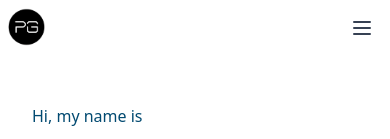
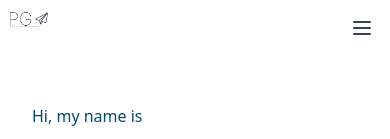
Before and after one commit to PhilipGullberg/personal-website, a Vue app: page / in a window 390 px wide. Shown: the top 139 px of the page. Built offline with nearby package versions, Linux system fonts and the light colour scheme.

Commit message:
Fixed mobile logo

```diff
--- a/src/components/Navigation.vue
+++ b/src/components/Navigation.vue
@@ -60,7 +60,7 @@
     </div>
       </ul>
       <div class="flex justify-between">
-        <a href=""> <img src="../assets/logo.png" class="w-10 md:hidden" alt=""></a>
+        <a href=""> <img src="../assets/icon_fin.png" class="w-10 md:hidden" alt=""></a>
       <div class="flex items-center md:hidden">
           <button
             type="button"
```
